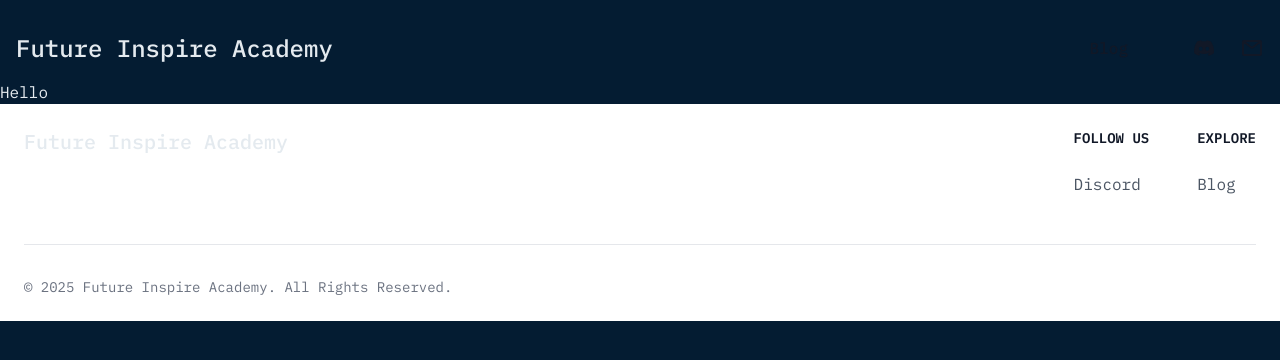
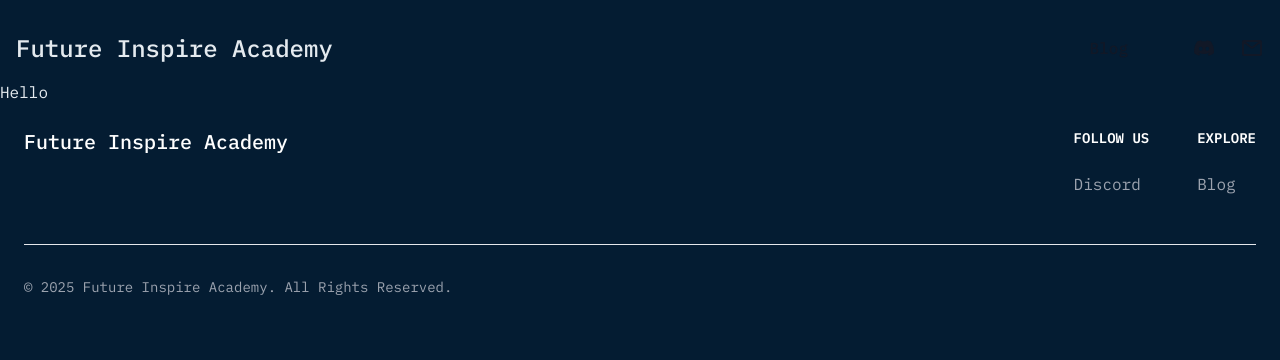
Before and after one commit to BlazingDeathWorks/future-inspire-academy-website, a React (Vite) app: page /blog in a window 1280 px wide. Shown: the top 360 px of the page. Built offline with nearby package versions, Linux system fonts and the light colour scheme.

Commit message:
Fixed footer colors

```diff
--- a/src/components/Footer.tsx
+++ b/src/components/Footer.tsx
@@ -10,22 +10,22 @@ export default function Footer({superColor} : FooterProp) {
   useEffect(() => setColor(superColor), [superColor]);
 
   return (
-    <footer className={`p-4 bg-white sm:p-6 dark:bg-[${color}] left-0 bottom-0 w-full border-t-2 border-t-[#064663]`}>
+    <footer className={`p-4 sm:p-6 bg-[${color}] left-0 bottom-0 w-full border-t-2 border-t-[#064663]`}>
       <div className="mx-auto max-w-screen-xl">
         <div className="md:flex md:justify-between">
           <div className="mb-6 md:mb-0">
             <div className="flex items-center rtl:space-x-reverse">
-              <span className="self-center text-xl font-medium whitespace-nowrap dark:text-white">
+              <span className="self-center text-xl font-medium whitespace-nowrap text-white">
                 Future Inspire Academy
               </span>
             </div>
           </div>
           <div className="flex justify-end gap-x-12">
             <div>
-              <h2 className="mb-6 text-sm font-semibold text-gray-900 uppercase dark:text-white">
+              <h2 className="mb-6 text-sm font-semibold uppercase text-white">
                 Follow us
               </h2>
-              <ul className="text-gray-600 dark:text-gray-400">
+              <ul className="text-gray-400">
                 <li>
                   <a
                     href="https://discord.gg/jvvJnJ4nW8"
@@ -37,10 +37,10 @@ export default function Footer({superColor} : FooterProp) {
               </ul>
             </div>
             <div>
-              <h2 className="mb-6 text-sm font-semibold text-gray-900 uppercase dark:text-white">
+              <h2 className="mb-6 text-sm font-semibold uppercase text-white">
                 Explore
               </h2>
-              <ul className="text-gray-600 dark:text-gray-400">
+              <ul className=" text-gray-400">
                 <li className="mb-4">
                   <Link to="/blog">
                     Blog
@@ -50,9 +50,9 @@ export default function Footer({superColor} : FooterProp) {
             </div>
           </div>
         </div>
-        <hr className="my-6 border-gray-200 sm:mx-auto dark:border-[#064663] lg:my-8" />
+        <hr className="my-6  sm:mx-auto border-[#064663] lg:my-8" />
         <div className="sm:flex sm:items-center sm:justify-between">
-          <span className="text-sm text-gray-500 sm:text-center dark:text-gray-400">
+          <span className="text-sm sm:text-center text-gray-400">
             © 2025{" "}
             <a href="https://futureinspireacademy.com" className="hover:underline">
               Future Inspire Academy
```
